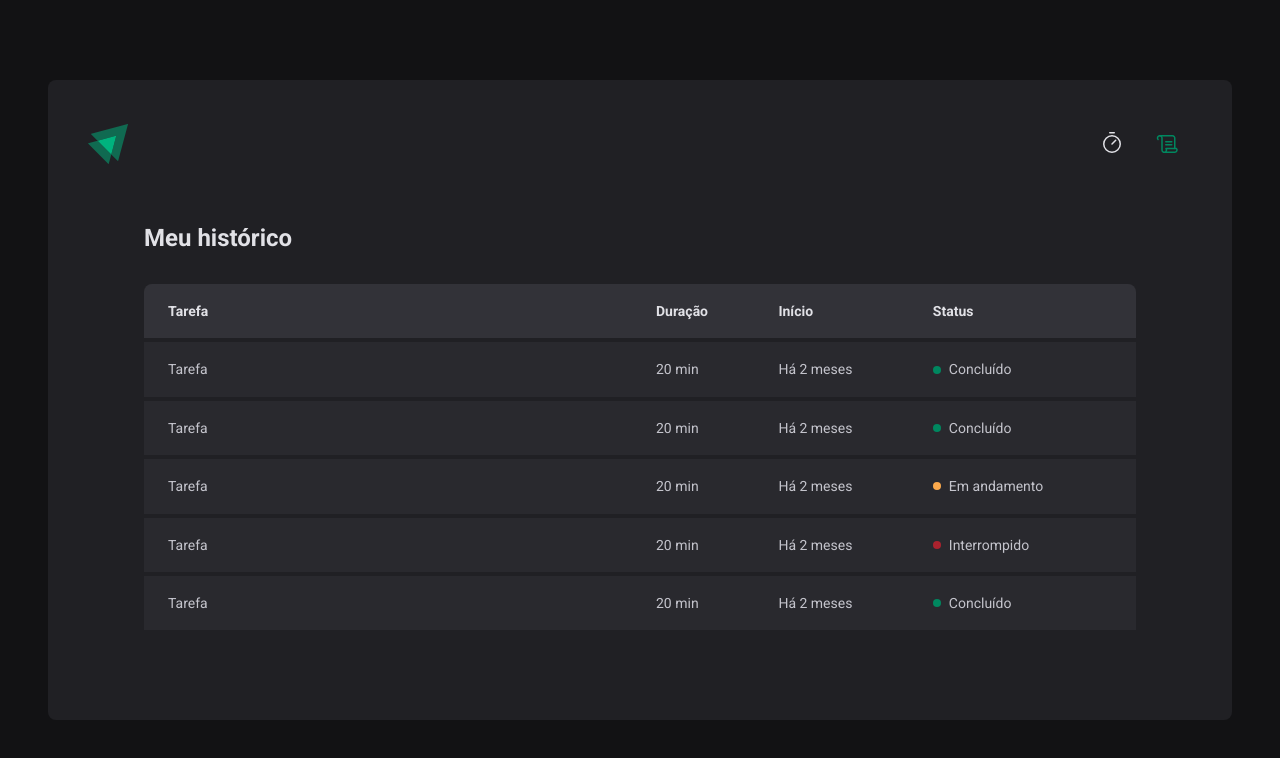
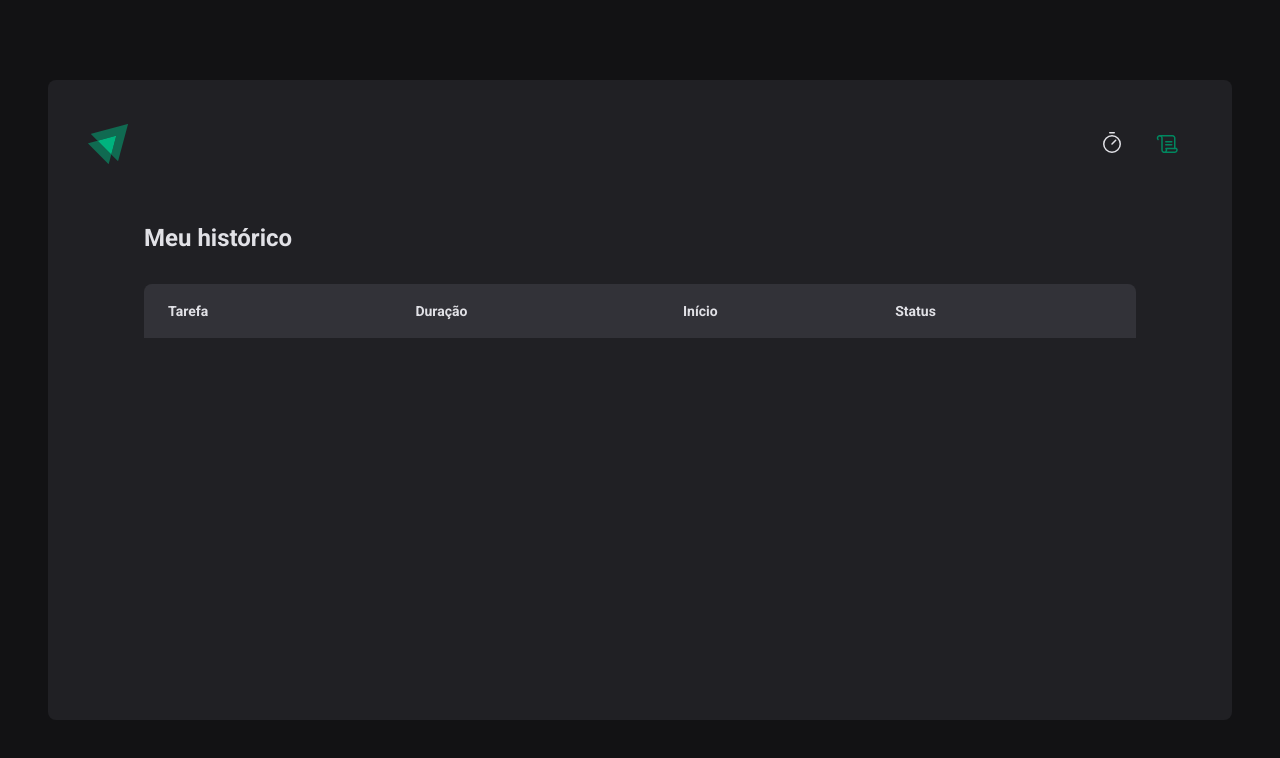
Before and after one commit to lucascnascimento/aula-02-ignite-timer, a React (Vite) app: page /history in a window 1280 px wide. Shown: the top 758 px of the page. Built offline with nearby package versions, Linux system fonts and the light colour scheme.

Commit message:
feat: add history of tasks to history page

```diff
--- a/src/pages/History/index.tsx
+++ b/src/pages/History/index.tsx
@@ -1,4 +1,6 @@
 import { useContext } from 'react'
+import { formatDistanceToNow } from 'date-fns'
+import ptBR from 'date-fns/locale/pt-BR'
 import { CyclesContext } from '../../contexts/CyclesContext'
 import { HistoryContainer, HistoryList, Status } from './styles'
 
@@ -20,46 +22,29 @@
             </tr>
           </thead>
           <tbody>
-            <tr>
-              <td>Tarefa</td>
-              <td>20 min</td>
-              <td>Há 2 meses</td>
-              <td>
-                <Status statusColor="green">Concluído</Status>
-              </td>
-            </tr>
-            <tr>
-              <td>Tarefa</td>
-              <td>20 min</td>
-              <td>Há 2 meses</td>
-              <td>
-                <Status statusColor="green">Concluído</Status>
-              </td>
-            </tr>
-            <tr>
-              <td>Tarefa</td>
-              <td>20 min</td>
-              <td>Há 2 meses</td>
-              <td>
-                <Status statusColor="yellow">Em andamento</Status>
-              </td>
-            </tr>
-            <tr>
-              <td>Tarefa</td>
-              <td>20 min</td>
-              <td>Há 2 meses</td>
-              <td>
-                <Status statusColor="red">Interrompido</Status>
-              </td>
-            </tr>
-            <tr>
-              <td>Tarefa</td>
-              <td>20 min</td>
-              <td>Há 2 meses</td>
-              <td>
-                <Status statusColor="green">Concluído</Status>
-              </td>
-            </tr>
+            {cycles.map((cycle) => (
+              <tr key={cycle.id}>
+                <td>{cycle.task}</td>
+                <td>{cycle.minutesAmount} minutos</td>
+                <td>
+                  {formatDistanceToNow(cycle.startDate, {
+                    addSuffix: true,
+                    locale: ptBR,
+                  })}
+                </td>
+                <td>
+                  {cycle.finishedDate && (
+                    <Status statusColor="green">Concluído</Status>
+                  )}
+                  {cycle.interruptedDate && (
+                    <Status statusColor="red">Interrompido</Status>
+                  )}
+                  {!cycle.finishedDate && !cycle.interruptedDate && (
+                    <Status statusColor="green">Concluído</Status>
+                  )}
+                </td>
+              </tr>
+            ))}
           </tbody>
         </table>
       </HistoryList>
```
